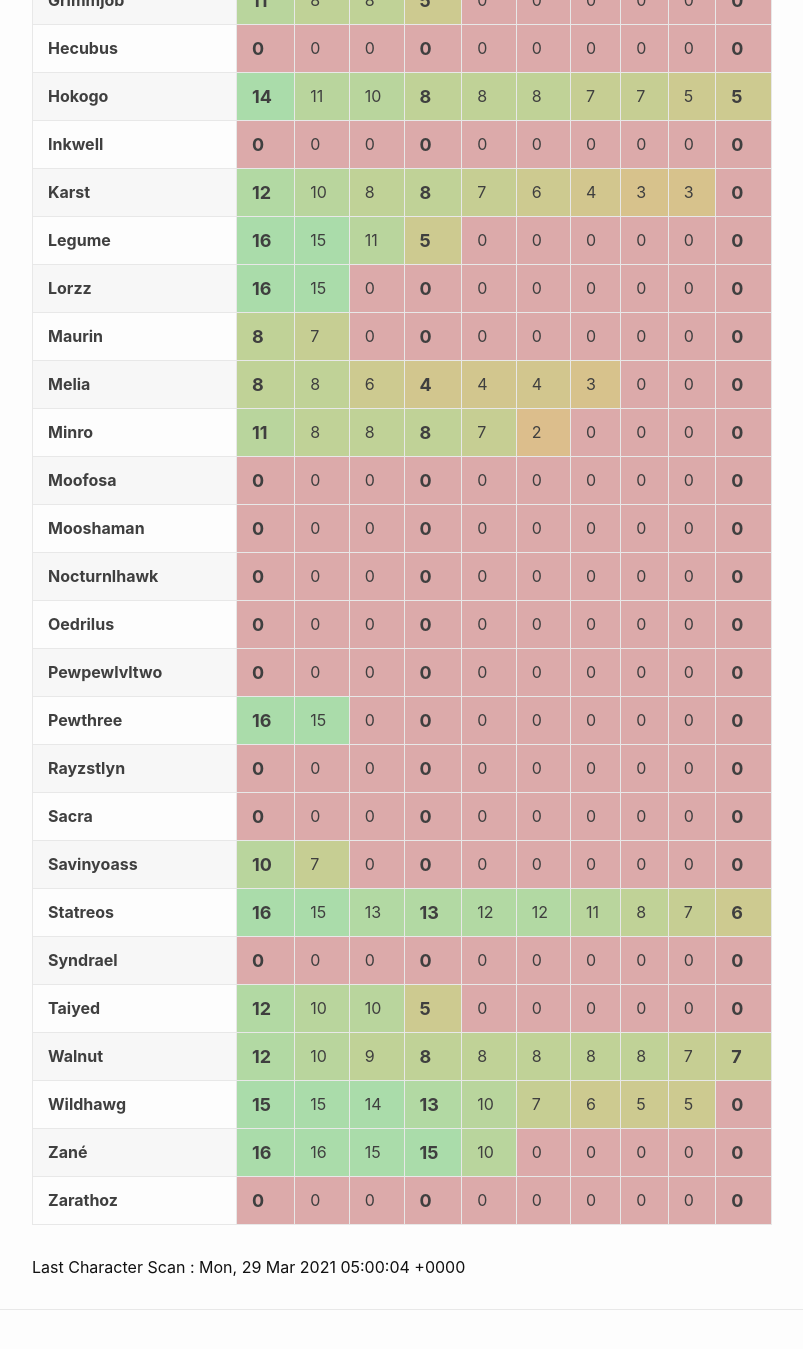
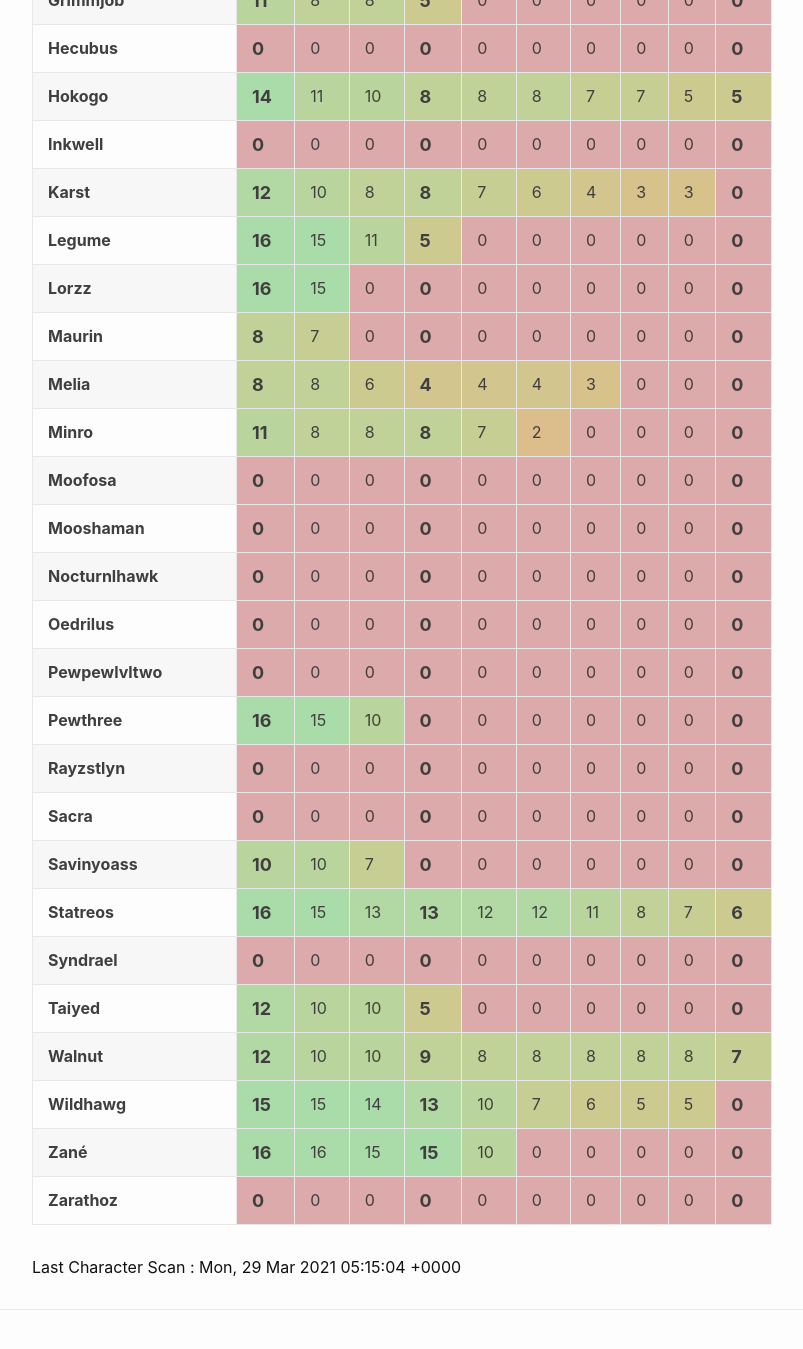
Before and after one commit to eldertribunal/keystonetracker, a Jekyll site: the page built from weekly.md, in a window 1280 px wide and 1400 px high, scrolled down 890 px. Shown: the top 1349 px of the window, without its empty margins (126-929 px from the left). Built offline with Jekyll 4.4.1, drawn with Linux system fonts in a browser that asks for light colours.

Commit message:
auto scan Mon Mar 29 05:15:49 UTC 2021

```diff
--- a/_data/scanned.json
+++ b/_data/scanned.json
@@ -1,3 +1,3 @@
 {
-  "timestamp": 1616994004
+  "timestamp": 1616994904
 }
--- a/_data/weekly.json
+++ b/_data/weekly.json
@@ -64,13 +64,13 @@
     "dungeons": [
       12,
       10,
+      10,
       9,
       8,
       8,
       8,
       8,
       8,
-      7,
       7
     ]
   },
@@ -244,7 +244,7 @@
     "dungeons": [
       16,
       15,
-      0,
+      10,
       0,
       0,
       0,
@@ -423,8 +423,8 @@
     "name": "Savinyoass",
     "dungeons": [
       10,
+      10,
       7,
-      0,
       0,
       0,
       0,
```
